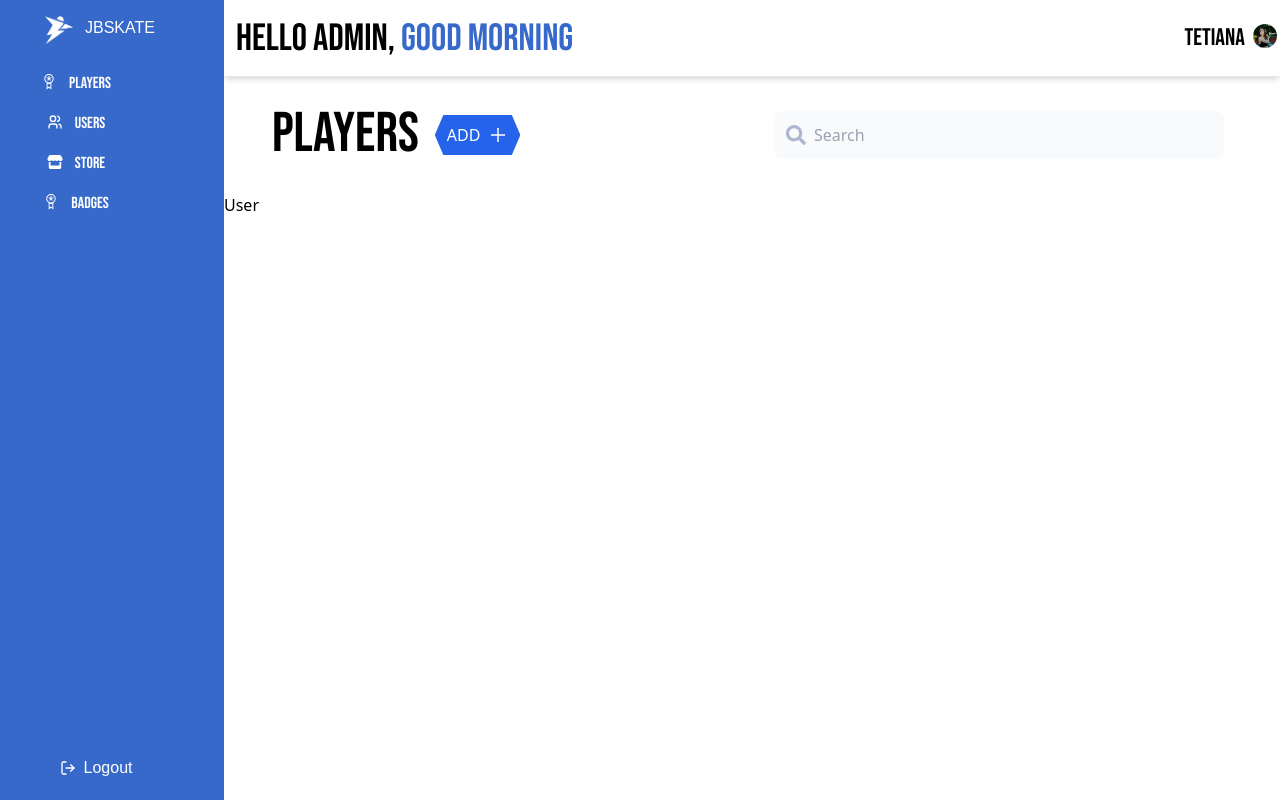
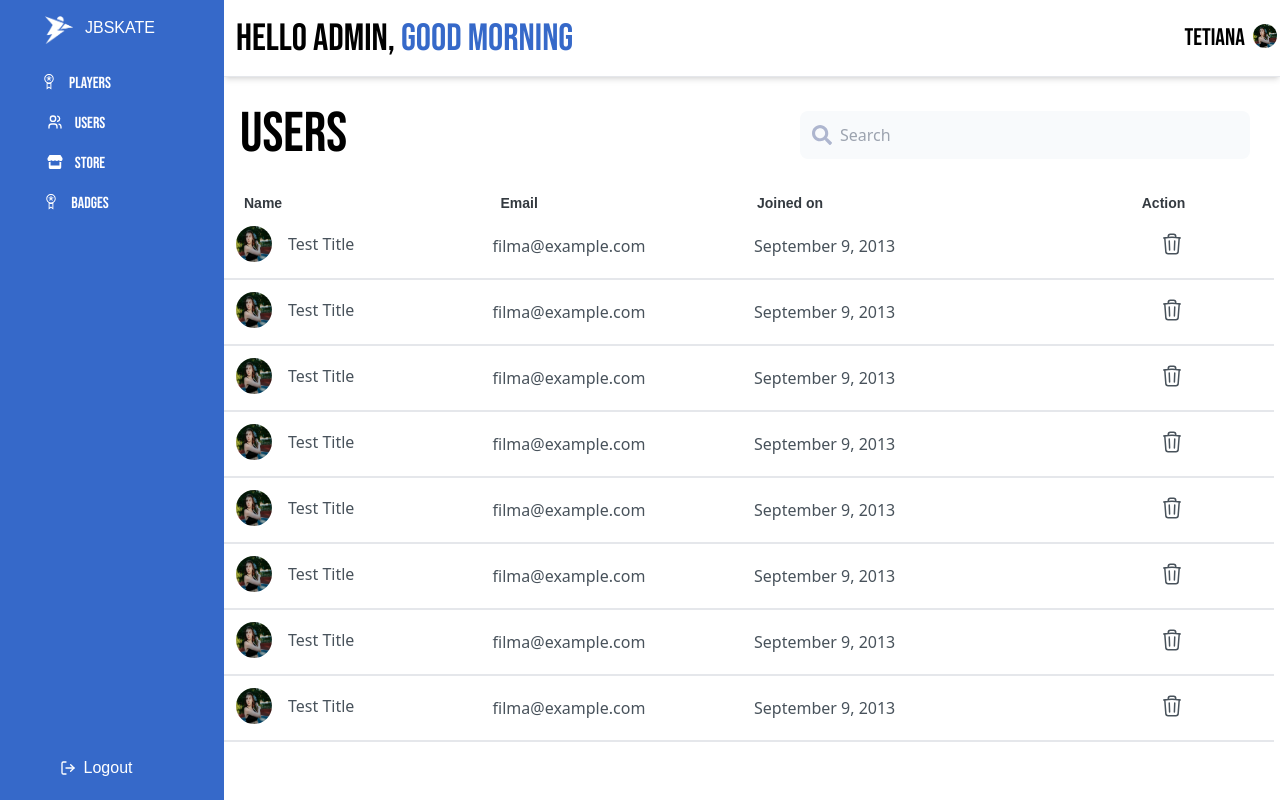
Before and after one commit to ShayanZameer/Sportsmanagement, a React (Vite) app: page /users in a window 1280 px wide. Built offline with nearby package versions, Linux system fonts and the light colour scheme.

Commit message:
popup added

```diff
--- a/src/App.jsx
+++ b/src/App.jsx
@@ -86,8 +86,8 @@ const App = () => {
       <Badge Name="Business" Price="$120" p1text="Employee Notifications" p2text="Marketing and Promotion" p3text="Employee Verification" p4text="Subscriber Notifications" buttonText="Edit" bgColor="bg-[#3669C9]" ptextColour="text-[#FFFFFF]" iconColour="white" buttonTextColor="text-[#3669C9]"
         buttonbg="bg-[white]"/> */}
 
-      {/*
-        <Warning heading="Remove User" warningText="Are you sure you want to remove
+
+        {/* <Warning heading="Remove User" warningText="Are you sure you want to remove
 “User Name” from the app" /> */}
 
       {/* <Toggleswitch isOn={isOn} handleToggle={handleToggle} /> */}
--- a/src/components/Aside.jsx
+++ b/src/components/Aside.jsx
@@ -34,10 +34,10 @@ const Aside = () => {
             <p className='text-[#ffffff] font-dmSans'>JBSKATE</p>
           </div>
           <div className='flex flex-col items-center mr-10 space-y-4 my-3'>
-            <Asidedetails text="PLAYERS" icon={<TfiMedall color='white' height="20" width="20" link="/players" />} />
-            <Asidedetails text="USERS" icon={<TbUsers color='white' height="20" width="20" link="users" />} />
-            <Asidedetails text="STORE" icon={<FaStore color='white' height="20" width="20" link="/store" />} />
-            <Asidedetails text="BADGES" icon={<TfiMedall color='white' height="20" width="20" link="/badges" />} />
+            <Asidedetails text="PLAYERS" icon={<TfiMedall color='white' height="20" width="20" />} link="/players" />
+            <Asidedetails text="USERS" icon={<TbUsers color='white' height="20" width="20" />} link="users" />
+            <Asidedetails text="STORE" icon={<FaStore color='white' height="20" width="20" />} link="/store" />
+            <Asidedetails text="BADGES" icon={<TfiMedall color='white' height="20" width="20" />} link="/badges" />
           </div>
         </div>
         <div className='flex justify-center'>
--- a/src/components/Playersection.jsx
+++ b/src/components/Playersection.jsx
@@ -1,26 +1,66 @@
 
 
-import Searchinput from './Searchinput';
-import React from 'react';
-import { AiOutlinePlus } from 'react-icons/ai';
+// import Searchinput from './Searchinput';
+// import React from 'react';
+// import { AiOutlinePlus } from 'react-icons/ai';
 
-import { useNavigate } from 'react-router-dom';
+// import { useNavigate } from 'react-router-dom';
 
-import { Link } from 'react-router-dom';
+// import { Link } from 'react-router-dom';
 
 
 
+// const handleClick = () => {
+
+//   console.log("handle click");
+
+// };
+
+// const Playersection = () => {
+//   return (
+//     <div className='flex flex-col xm:flex-col xmm:flex-col sm:flex-row items-center py-4 px-4 sm:px-6 md:px-8 lg:px-10 xl:px-12 xmm:justify-between'>
+//       <div className='flex items-center mb-4 xm:mb-0 '>
+//         <p className='font-normal font-bebas text-[36px] xm:text-[40px] sm:text-[44px] md:text-[48px] lg:text-[52px] xl:text-[56px]'>PLAYERS</p>
+//         <div className='ml-4'>
+//           <Link
+//             to="/user-profile"
+//             onClick={handleClick}
+//             className="flex items-center px-3 py-2 bg-blue-600 text-white relative text-sm sm:text-base"
+//             style={{ clipPath: 'polygon(10% 0%, 90% 0%, 100% 50%, 90% 100%, 10% 100%, 0% 50%)' }}
+//           >
+//             <span className="mr-2 text-xs sm:text-sm md:text-base">ADD</span>
+//             <AiOutlinePlus className="text-base sm:text-lg md:text-xl" />
+//           </Link>
+//         </div>
+//       </div>
+//       <div className='flex items-center'>
+//         <div className="flex items-center rounded-md p-2 w-full sm:w-auto">
+//           <Searchinput />
+//         </div>
+//       </div>
+//     </div>
+//   );
+// };
+
+// export default Playersection;
+
+
+
+import React from 'react';
+import { AiOutlinePlus } from 'react-icons/ai';
+import { Link } from 'react-router-dom';
+import Searchinput from './Searchinput';
+
 const handleClick = () => {
-
   console.log("handle click");
-
 };
 
-const Playersection = () => {
+const Playersection = ({ text, showAddButton, buttonText }) => {
   return (
-    <div className='flex flex-col xm:flex-col xmm:flex-col sm:flex-row items-center py-4 px-4 sm:px-6 md:px-8 lg:px-10 xl:px-12 xmm:justify-between'>
-      <div className='flex items-center mb-4 xm:mb-0 '>
-        <p className='font-normal font-bebas text-[36px] xm:text-[40px] sm:text-[44px] md:text-[48px] lg:text-[52px] xl:text-[56px]'>PLAYERS</p>
+    <div className='flex flex-col xm:flex-col xmm:flex-col sm:flex-row items-center py-4 px-4 sm:px-6 md:px-8 lg:px-10 xl:px-4 xmm:justify-between w-[1050px] '>
+      <div className='flex items-center mb-4 xm:mb-0'>
+        <p className=' font-normal font-bebas text-[36px] xm:text-[40px] sm:text-[44px] md:text-[48px] lg:text-[52px] xl:text-[56px]'>{text}</p>
+        {showAddButton && (
           <div className='ml-4'>
             <Link
               to="/user-profile"
@@ -28,10 +68,11 @@ const Playersection = () => {
               className="flex items-center px-3 py-2 bg-blue-600 text-white relative text-sm sm:text-base"
               style={{ clipPath: 'polygon(10% 0%, 90% 0%, 100% 50%, 90% 100%, 10% 100%, 0% 50%)' }}
             >
-            <span className="mr-2 text-xs sm:text-sm md:text-base">ADD</span>
+              <span className="mr-2 text-xs sm:text-sm md:text-base">{buttonText}</span>
               <AiOutlinePlus className="text-base sm:text-lg md:text-xl" />
             </Link>
           </div>
+        )}
       </div>
       <div className='flex items-center'>
         <div className="flex items-center rounded-md p-2 w-full sm:w-auto">
--- a/src/components/User.jsx
+++ b/src/components/User.jsx
@@ -1,9 +1,61 @@
-import React from 'react'
+import React from 'react';
+
+import Playersection from './Playersection';
+
+import Userdetail from './Userdetail';
 
 const User = () => {
     return (
-        <div>User</div>
+        <div>
+
+            <div >
+
+                <Playersection text="USERS" showAddButton={false} />
+            </div>
+
+            <div className='flex px-3'>
+
+                <div className='flex-[2] text-[#343A40] font-bold font-dmSans text-[14px]' >
+                    <p className='px-2'>Name</p>
+
+                </div>
+                <div className='flex-[2]  text-[#343A40] font-bold font-dmSans text-[14px]'>
+                    <p className='px-2'>Email</p>
+
+                </div>
+
+                <div className='flex-[3]  text-[#343A40] font-bold font-dmSans text-[14px]'>
+                    <p className='px-2'>Joined on</p>
+                </div>
+
+                <div className='flex-[1] text-[#343A40] font-bold font-dmSans text-[14px]'>
+                    <p className='px-2'>Action</p>
+                </div>
+
+            </div>
+
+            <div className='overflow-auto'>
+
+                <Userdetail />
+
+                <Userdetail />
+
+                <Userdetail />
+
+                <Userdetail />
+
+
+                <Userdetail />
+
+                <Userdetail />
+                <Userdetail />
+
+                <Userdetail />
+
+
+            </div>
+        </div>
     )
 }
 
-export default User
+export default User;
--- a/src/components/Userdetail.jsx
+++ b/src/components/Userdetail.jsx
@@ -1,41 +1,70 @@
-import React from 'react'
+import React, { useState } from 'react'
 import mainpic from "../assets/images/Mainpic.png"
 
-import { MdDelete } from "react-icons/md";
+
+import Warning from './Warning';
+
+
 const Userdetail = () => {
 
-
-  return (
-    <div className='flex items-center'>
+  const [warning, setshowWarning] = useState(false);
 
 
-        <div className='flex-1 flex items-center mb-1'>
+  const toggleWarning = () => {
+
+
+    setshowWarning(true);
+  }
+
+  const onclose = () => {
+    setshowWarning(false);
+
+  }
+  return (
+    <div className='flex items-center border-b-2 px-3 py-3'>
+
+
+      <div className='flex-[1] flex items-center mb-1'>
 
 
 
-            <img className='rounded-[50%] w-[36px] h-[36px] '  src={mainpic} alt='mainpic'/>
+        <img className='rounded-[50%] w-[36px] h-[36px] ' src={mainpic} alt='mainpic' />
         <p className='px-4   text-[#48525B]'>Test Title </p>
 
 
 
       </div>
 
-        <div className='flex-1'>
+      <div className='flex-[1.7] flex justify-center '>
+
 
         <p className='text-[#48525B]'>filma@example.com</p>
       </div>
-        <div className='flex-[2] '>
+      <div className='flex-[2]  '>
 
-            <p className='text-[#48525B]'>September 9, 2013</p>
+        <p className='text-[#48525B] px-3 mx-5'>September 9, 2013</p>
       </div>
-        <div className="mb-1" >
+      <div className="mb-1 flex-1 flex justify-center" >
 
 
-        <svg color='#48525B' xmlns="http://www.w3.org/2000/svg" fill="none" viewBox="0 0 24 24" strokeWidth={1.5} stroke="currentColor" className="size-6">
+        <svg onClick={toggleWarning} color='#48525B' xmlns="http://www.w3.org/2000/svg" fill="none" viewBox="0 0 24 24" strokeWidth={1.5} stroke="currentColor" className="size-6">
           <path strokeLinecap="round" strokeLinejoin="round" d="m14.74 9-.346 9m-4.788 0L9.26 9m9.968-3.21c.342.052.682.107 1.022.166m-1.022-.165L18.16 19.673a2.25 2.25 0 0 1-2.244 2.077H8.084a2.25 2.25 0 0 1-2.244-2.077L4.772 5.79m14.456 0a48.108 48.108 0 0 0-3.478-.397m-12 .562c.34-.059.68-.114 1.022-.165m0 0a48.11 48.11 0 0 1 3.478-.397m7.5 0v-.916c0-1.18-.91-2.164-2.09-2.201a51.964 51.964 0 0 0-3.32 0c-1.18.037-2.09 1.022-2.09 2.201v.916m7.5 0a48.667 48.667 0 0 0-7.5 0" />
         </svg>
 
       </div>
+
+      {warning && (
+        <div className="fixed inset-0 flex items-center justify-center z-50">
+          <div className="absolute inset-0 bg-black opacity-50"></div>
+          <div className="relative">
+            <Warning
+              heading="Remove User"
+              warningText="Are you sure you want to remove 'User Name' from the app?"
+              onclose={onclose}
+            />
+          </div>
+        </div>
+      )}
 
 
 
--- a/src/components/Warning.jsx
+++ b/src/components/Warning.jsx
@@ -5,7 +5,7 @@ import Custombutton from './Custombutton';
 import image from "../assets/images/warning.png"
 
 
-const Warning = ({heading,warningText}) => {
+const Warning = ({ heading, warningText, onclose }) => {
   return (
     <div className='h-[450px] w-[480px] bg-slate-100 rounded-2xl'>
 
@@ -15,7 +15,7 @@ const Warning = ({heading,warningText}) => {
         <p className='font-dmSans  font-medium'>{heading}</p>
         <div className='bg-white rounded-sm'>
 
-            <RxCross2 color='#5E5873' />
+          <RxCross2 onclick={onclose} color='#5E5873' />
         </div>
 
       </div>
@@ -29,11 +29,11 @@ const Warning = ({heading,warningText}) => {
 
       <div className='flex flex-col items-center my-6'>
 
-        <Custombutton  text="Yes" width="w-[335px]" height="h-[42px]" bgColour="bg-[#3669C9]" bgTextColour="text-white"/>
+        <Custombutton text="Yes" width="w-[335px]" height="h-[42px]" bgColour="bg-[#3669C9]" bgTextColour="text-white" onclick={""} />
 
         <div className='py-3'>
 
-        <Custombutton  text="No" width="w-[335px]" height="h-[42px]" bgColour="bg-[#D6D5D5]" bgTextColour="text-black"/>
+          <Custombutton text="No" width="w-[335px]" height="h-[42px]" bgColour="bg-[#D6D5D5]" bgTextColour="text-black" onclick={onclose} />
         </div>
 
 
@@ -47,4 +47,4 @@ const Warning = ({heading,warningText}) => {
   )
 }
 
-export default Warning
+export default Warning;
--- a/src/layout/Layout.jsx
+++ b/src/layout/Layout.jsx
@@ -10,7 +10,7 @@ import UserProfileHeader from '../components/UserProfileHeader';
 
 const Layout = () => {
     const location = useLocation();
-    const isUserProfilingRoute = location.pathname === "/user-profile" || location.pathname === "/athlete";
+    const isUserProfilingRoute = location.pathname === "/user-profile" || location.pathname === "/athlete" || location.pathname === "/users";
 
     console.log(isUserProfilingRoute);
 
--- a/src/layout/Layout2.jsx
+++ b/src/layout/Layout2.jsx
@@ -15,7 +15,8 @@ const Layout2 = ({ showPlayerSection, showUserProfileHeader }) => {
             </div>
             {showPlayerSection && (
                 <div>
-                    <Playersection />
+                    <Playersection text="PLAYERS" showAddButton={true} buttonText="ADD" />
+
                 </div>
             )}
 
--- a/src/routes/routes.jsx
+++ b/src/routes/routes.jsx
@@ -48,7 +48,7 @@ const router = createBrowserRouter([
             {
 
                 path: "users",
-                element: <User /> // Ensure this route is correctly set up
+                element: <User />
 
             },
 
```
Lines whose indentation alone changed are shown as unchanged.
